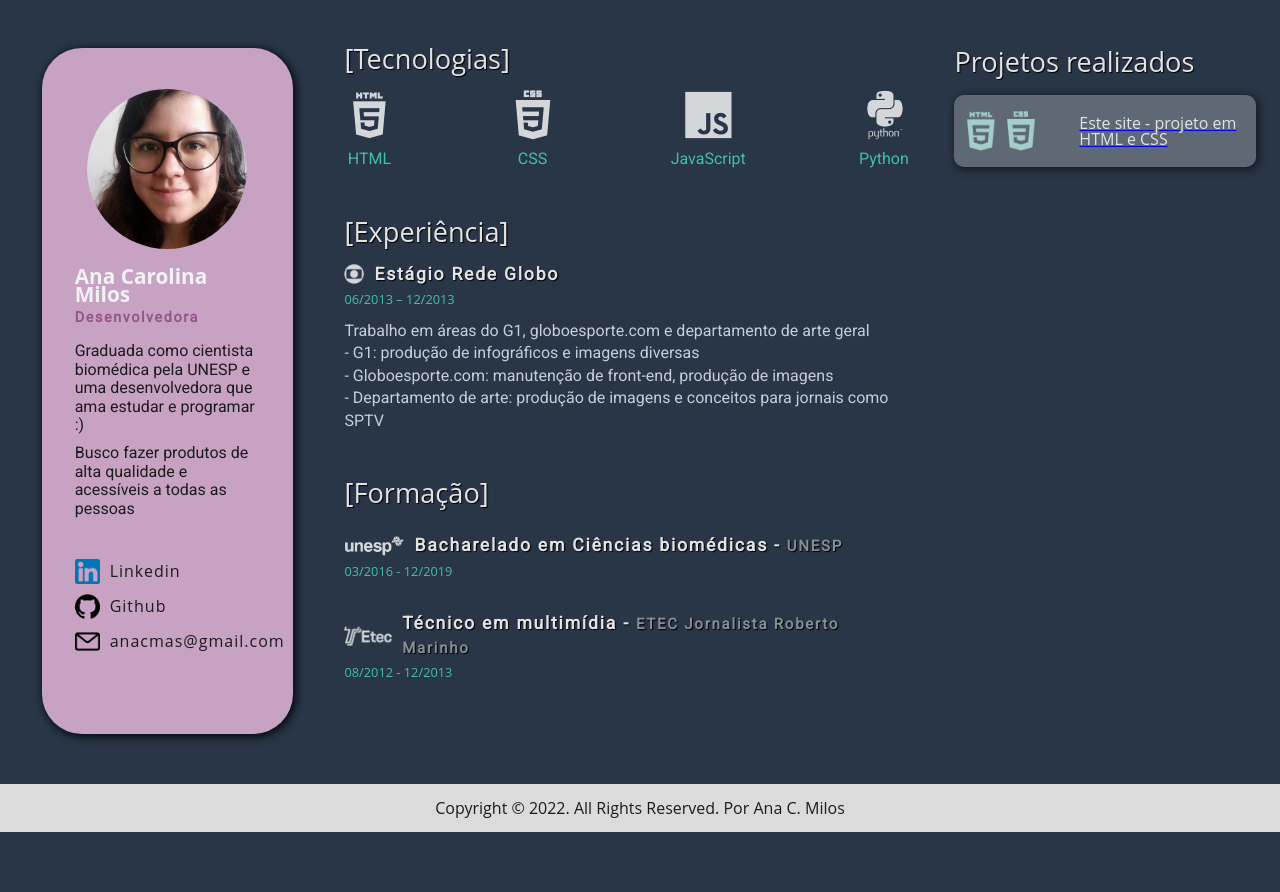
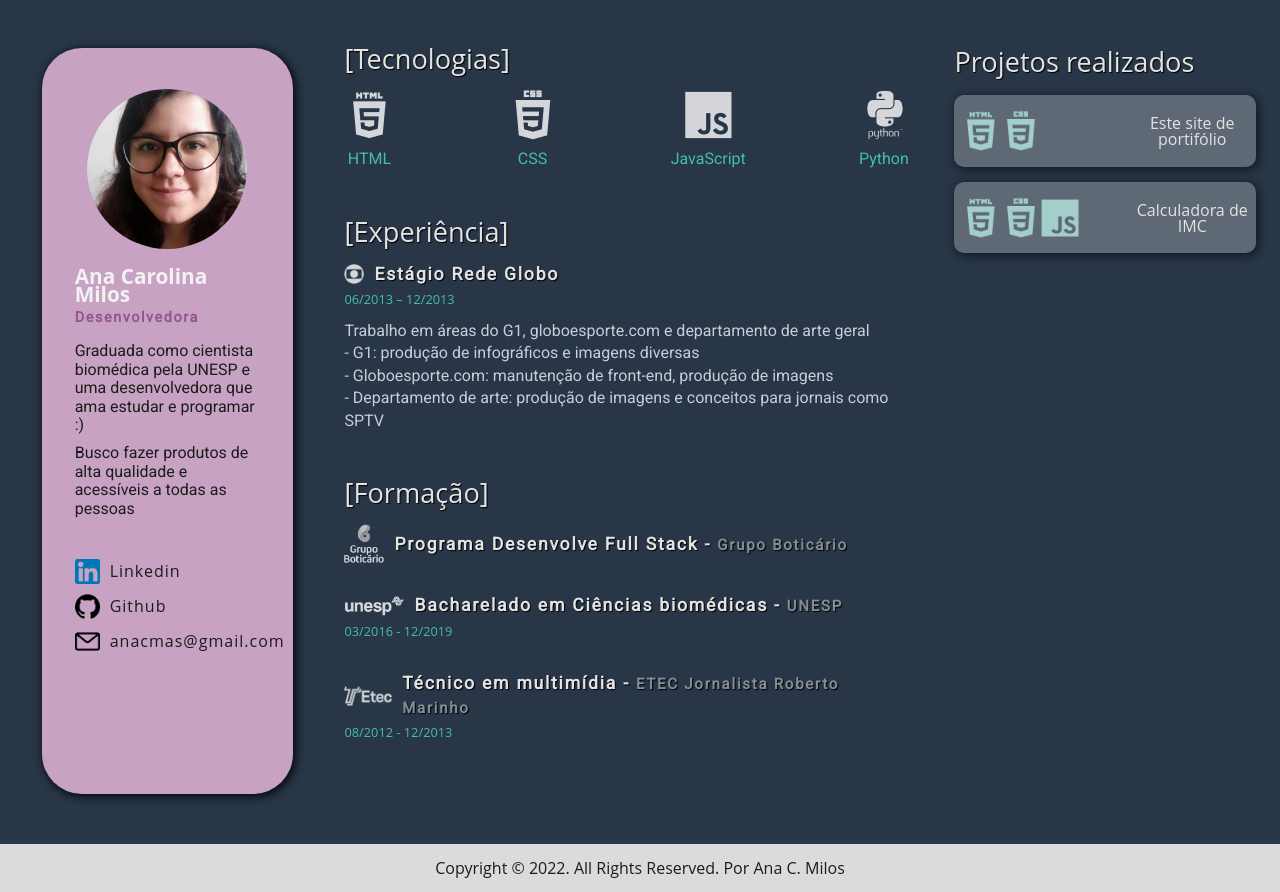
Before and after one commit to anacmas/Portif-lio, a plain HTML site: page index.html in a window 1280 px wide. Before the commit the page ends 832 px from the top, so only its background shows below. Drawn offline with Linux system fonts and the light colour scheme.

Commit message:
adiciona projeto realizado

```diff
--- a/area-3.css
+++ b/area-3.css
@@ -33,7 +33,7 @@
 	background: #FFFFFF20;
 }
 
-.este-site {
+.este-site, .calculadora-imc {
 	width: 60%;
 	display: flex;
 	flex-direction: row;
@@ -42,6 +42,8 @@
 .descricao {
 	text-decoration: none;
 	color: var(--branco-h23);
+	width: 40%;
+	text-align: center;
 }
 
 .botoes a:visited {
--- a/index.html
+++ b/index.html
@@ -86,7 +86,10 @@
 					<div class="formacao">
 						<h2>[Formação]</h2>
 						<div class="unesp-etec">
-
+							<div class="titulo-boticario">
+								<img src="assets/boticario-branco.png" alt="Logo do Grupo Boticário" title="Grupo Boticário" />
+								<h3>Programa Desenvolve Full Stack - <b>Grupo Boticário</b></h3>
+							</div>
 							<div class="titulo-unesp">
 								<img src="assets/unesp-branco.png" alt="Logo da UNESP" title="UNESP" />
 								<h3>Bacharelado em Ciências biomédicas - <b>UNESP</b></h3>
@@ -103,13 +106,23 @@
 				<section class="area-3">
 					<h2>Projetos realizados</h2>
 					<div class="botoes">
-						<a href="index.html">
+						<a href="https://portifolio-anacmas.vercel.app/" style="text-decoration: none">
 							<div class="secao divisao">
 								<div class="este-site">
 									<img src="assets/html-verde.png" alt="HTML 5" title="HTML 5" class="esse-site"><img src="assets/css-verde.png" alt="CSS" title="CSS" />
 								</div>
 								<div class="descricao">
-									Este site - projeto em HTML e CSS
+									Este site de portifólio
+								</div>
+							</div>
+						</a>
+						<a href="https://calculadora-de-imc-anacmas.vercel.app/" style="text-decoration: none">
+							<div class="secao divisao">
+								<div class="calculadora-imc">
+									<img src="assets/html-verde.png" alt="HTML 5" title="HTML 5" class="esse-site"/><img src="assets/css-verde.png" alt="CSS" title="CSS"/><img src="assets/js-verde.png" alt="JavaScript" title="JavaScript"/>
+								</div>
+								<div class="descricao">
+									Calculadora de IMC
 								</div>
 							</div>
 						</a>
@@ -118,7 +131,7 @@
 				</section>
 			</div>
 			<footer>
-				<br><p>Copyright &copy; 2022. All Rights Reserved. Por <a href="index.html">Ana C. Milos</a></p>
+				<br><p>Copyright &copy; 2022. All Rights Reserved. Por <a href="https://portifolio-anacmas.vercel.app/">Ana C. Milos</a></p>
 			</footer>
 		</main>
 	</body>
--- a/mobile.css
+++ b/mobile.css
@@ -136,6 +136,7 @@
 
     .area-3 h2 {
         text-transform: uppercase;
+        font-size: 1.5em;
         color: var(--branco);
         text-shadow: 2px 2px 1px #be7eb8;
     }
```
Also changed, not shown: assets/js-verde.png (added).
